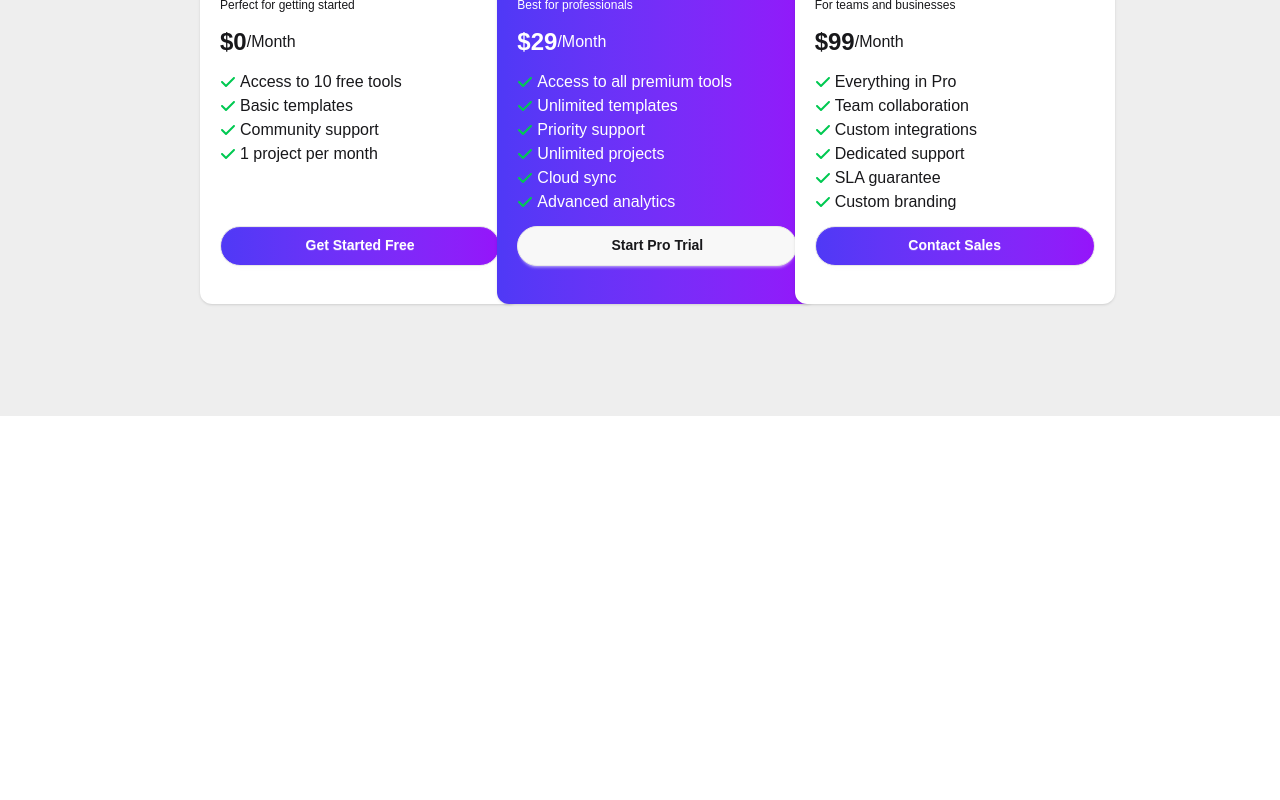
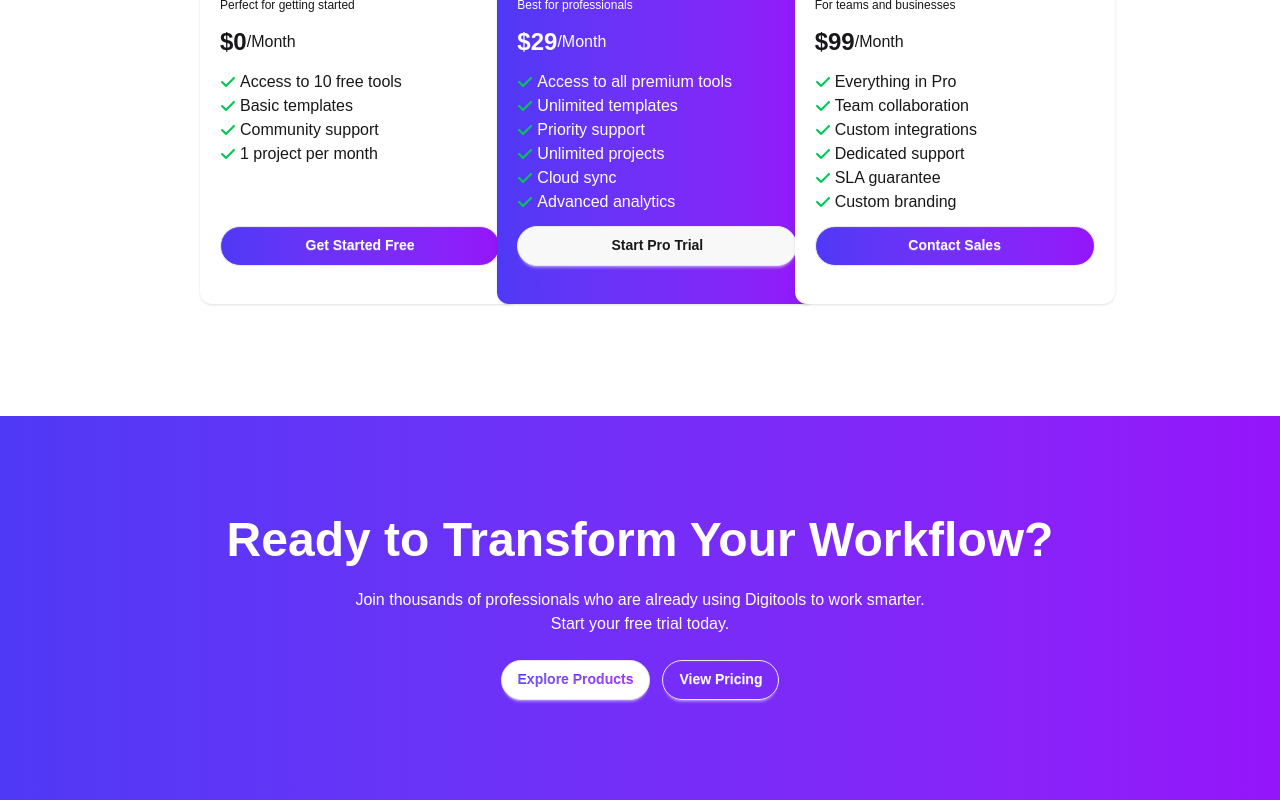
Before and after one commit to jahidhasan909/DigiTools-A06-Project, a React (Vite) app: page / in a window 1280 px wide. Shown: the part 3020-3820 px from the top of the page. Before the commit the page ends 3436 px from the top, so only its background shows below. Built offline with nearby package versions, Linux system fonts and the light colour scheme.

Commit message:
ready to section compelet

```diff
--- a/src/App.jsx
+++ b/src/App.jsx
@@ -5,6 +5,7 @@ import CardSection from './Components/CardSection'
 import MiddleCountBanner from './Components/MiddleCountBanner'
 import Navbar from './Components/Navbar'
 import PricingCard from './Components/PricingCard'
+import ReadySection from './Components/ReadySection'
 import ThreeStepCard from './Components/ThreeStepCard'
 
 function App() {
@@ -18,6 +19,7 @@ function App() {
       <CardSection></CardSection>
       <ThreeStepCard></ThreeStepCard>
       <PricingCard></PricingCard>
+      <ReadySection></ReadySection>
     </>
   )
 }
--- a/src/Components/PricingCard.jsx
+++ b/src/Components/PricingCard.jsx
@@ -4,7 +4,7 @@ import { FaCheck } from "react-icons/fa6";
 
 const PricingCard = () => {
     return (
-        <div className='bg-base-300 mt-32'>
+        <div className='mt-32'>
             <div className='px-50 py-28'>
                 <h1 className='text-center mt font-bold text-4xl'>Simple, Transparent Pricing</h1>
                 <p className='text-center mt-4 text-gray-400 text-[0.74rem]'>Choose the plan that fits your needs. Upgrade or downgrade anytime.</p>
--- /dev/null
+++ b/src/Components/ReadySection.jsx
@@ -0,0 +1,26 @@
+import React from 'react';
+
+const ReadySection = () => {
+    return (
+        <div>
+            <div className="hero bg-linear-to-r from-[#4F39F6] to-[#9514FA] min-h-96">
+                <div className="hero-content text-center">
+                    <div className="">
+                        <h1 className="text-5xl font-bold text-white">Ready to Transform Your Workflow?</h1>
+                        <p className="py-6 text-white">
+                            Join thousands of professionals who are already using Digitools to work smarter. <br />Start your free trial today.
+                        </p>
+                        <div className='gap-3 flex justify-center'>
+                            <button className="btn bg-white rounded-3xl">
+                                <span className='bg-linear-to-r from-[#4F39F6] to-[#9514FA] text-transparent bg-clip-text '>Explore Products</span>
+                            </button>
+                            <button className="btn bg-transparent text-white rounded-3xl">View Pricing</button>
+                        </div>
+                    </div>
+                </div>
+            </div>
+        </div>
+    );
+};
+
+export default ReadySection;
```
